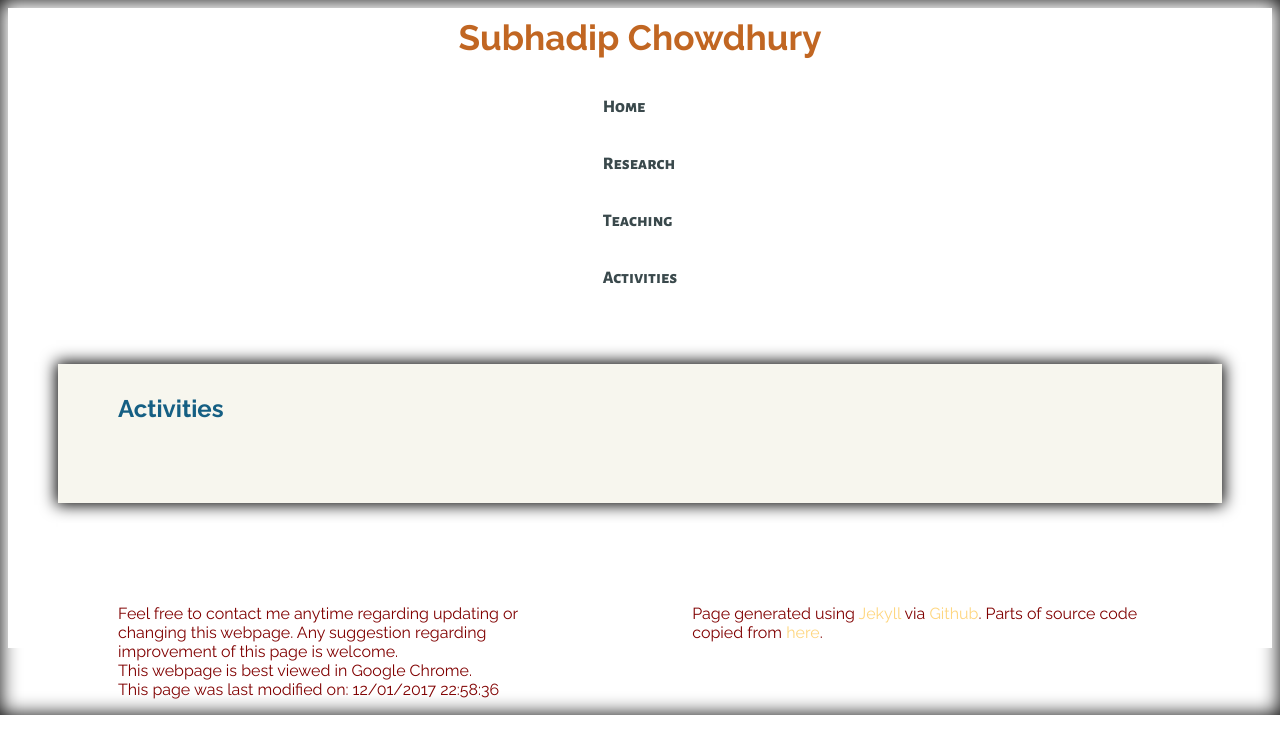
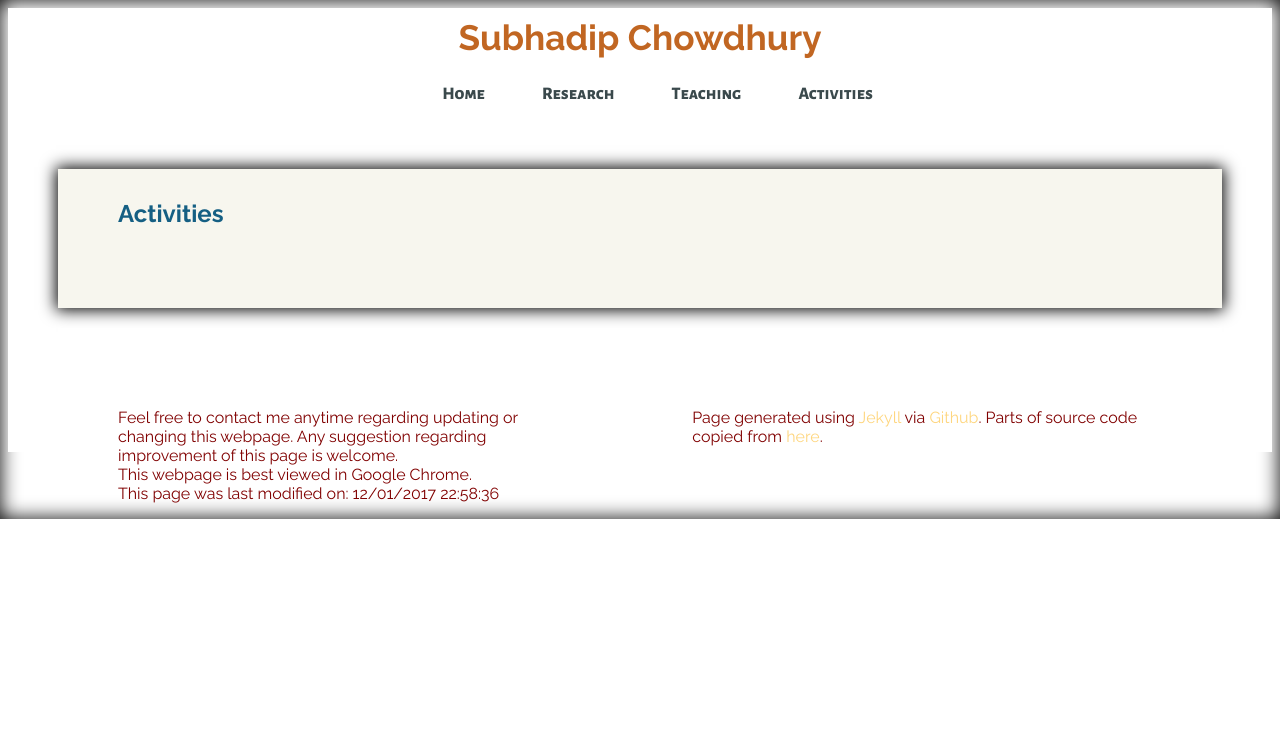
Before and after one commit to subhadipchowdhury/subhadipchowdhury.github.io, a Jekyll site: the page built from activities/index.md, in a window 1280 px wide. Shown: the top 754 px of the page. Built offline with Jekyll 4.4.1, drawn with Linux system fonts in a browser that asks for light colours; some web fonts are replaced.

Commit message:
Update stylesheet.css

```diff
--- a/css/stylesheet.css
+++ b/css/stylesheet.css
@@ -107,30 +107,14 @@ header {
 
 
 
-nav {
-    ul {
-        padding-left: 0em;
-        margin: 0.5em 0em;
-    }
-    li {
-        display: inline;
-        list-style-type:none;
-        margin:0em;
-        padding-left:0.5em;
-        padding-right:0.5em;
-        text-align:left;
-    }
-float:right;
-}
-
-
-/*nav{
+nav{
 	float:right;
 }
 nav ul li{
 	display: inline-block;
 	margin-left: 1em;
-}*/
+	list-style-type:none;
+}
 nav ul li a{
 	font-family: 'Alegreya Sans SC', sans-serif;
 	font-size: 1em;
```
